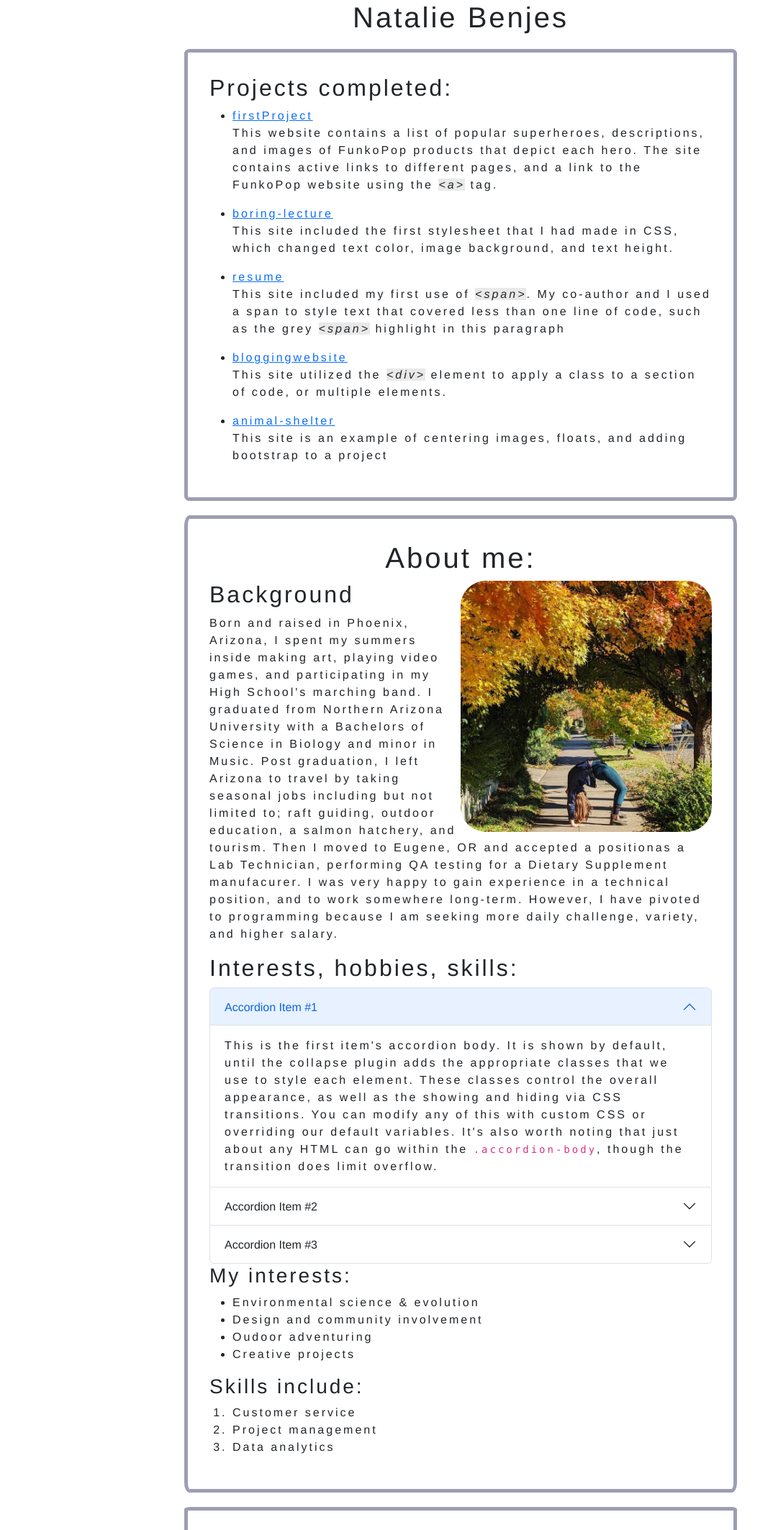
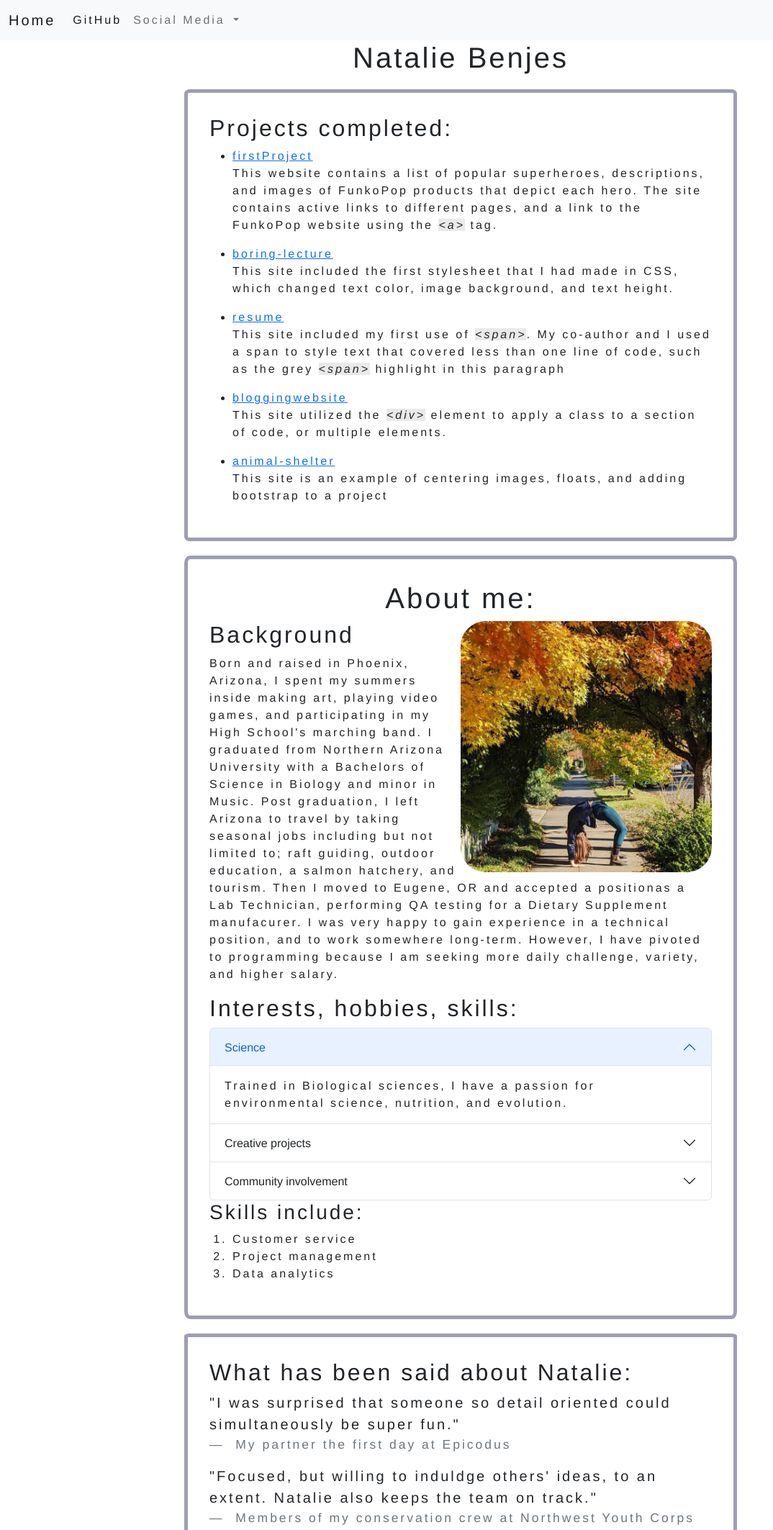
Before and after one commit to nataliebenjes/portfolio, a plain HTML site: page index.html in a window 1280 px wide. Shown: the top 2126 px of the page at 72% size, without its empty margins (0-1074 px from the left). Drawn offline with nearby package versions, Linux system fonts and the light colour scheme.

Commit message:
accordion fix. Photo add. Nav bar add.

```diff
--- a/index.html
+++ b/index.html
@@ -6,6 +6,30 @@
   <title>My portfolio</title>
 </head>
 <body>
+  <nav class="navbar navbar-expand-lg bg-light">
+    <div class="container-fluid">
+      <a class="navbar-brand" href="#">Home</a>
+      <button class="navbar-toggler" type="button" data-bs-toggle="collapse" data-bs-target="#navbarSupportedContent" aria-controls="navbarSupportedContent" aria-expanded="false" aria-label="Toggle navigation">
+        <span class="navbar-toggler-icon"></span>
+      </button>
+      <div class="collapse navbar-collapse" id="navbarSupportedContent">
+        <ul class="navbar-nav me-auto mb-2 mb-lg-0">
+          <li class="nav-item">
+            <a class="nav-link active" aria-current="page" href="https://github.com/nataliebenjes">GitHub</a>
+          </li>
+          <li class="nav-item dropdown">
+            <a class="nav-link dropdown-toggle" href="#" role="button" data-bs-toggle="dropdown" aria-expanded="false">
+              Social Media
+            </a>
+            <ul class="dropdown-menu">
+              <li><a class="dropdown-item" href="https://www.instagram.com/n.benjes/?hl=en">Instagram</a></li>
+              <li><a class="dropdown-item" href="https://www.linkedin.com/in/natalie-benjes-0aa289191/">LinkedIn</a></li>
+            </ul>
+          </li>
+        </ul>
+      </div>
+    </div>
+  </nav>
   <h1>Natalie Benjes</h1>
   <div class="box1">
     <h2>Projects completed:</h2>
@@ -31,47 +55,41 @@
       <div class="accordion-item">
         <h2 class="accordion-header" id="headingOne">
           <button class="accordion-button" type="button" data-bs-toggle="collapse" data-bs-target="#collapseOne" aria-expanded="true" aria-controls="collapseOne">
-            Accordion Item #1
+            Science
           </button>
         </h2>
         <div id="collapseOne" class="accordion-collapse collapse show" aria-labelledby="headingOne" data-bs-parent="#accordionExample">
           <div class="accordion-body">
-            <strong>This is the first item's accordion body.</strong> It is shown by default, until the collapse plugin adds the appropriate classes that we use to style each element. These classes control the overall appearance, as well as the showing and hiding via CSS transitions. You can modify any of this with custom CSS or overriding our default variables. It's also worth noting that just about any HTML can go within the <code>.accordion-body</code>, though the transition does limit overflow.
+            <strong>Trained in Biological sciences</strong>, I have a passion for environmental science, nutrition, and evolution.
           </div>
         </div>
       </div>
       <div class="accordion-item">
         <h2 class="accordion-header" id="headingTwo">
           <button class="accordion-button collapsed" type="button" data-bs-toggle="collapse" data-bs-target="#collapseTwo" aria-expanded="false" aria-controls="collapseTwo">
-            Accordion Item #2
+            Creative projects
           </button>
         </h2>
         <div id="collapseTwo" class="accordion-collapse collapse" aria-labelledby="headingTwo" data-bs-parent="#accordionExample">
           <div class="accordion-body">
-            <strong>This is the second item's accordion body.</strong> It is hidden by default, until the collapse plugin adds the appropriate classes that we use to style each element. These classes control the overall appearance, as well as the showing and hiding via CSS transitions. You can modify any of this with custom CSS or overriding our default variables. It's also worth noting that just about any HTML can go within the <code>.accordion-body</code>, though the transition does limit overflow.
+            <strong>As an avid project completer</strong>, I enjoy creating anything from adobe files, to apolstery, and even automatic watering systems for my garden.
+            <img src="images/upolstery.jpg" class="centered-image" alt="photo of ottoman">
           </div>
         </div>
       </div>
       <div class="accordion-item">
         <h2 class="accordion-header" id="headingThree">
           <button class="accordion-button collapsed" type="button" data-bs-toggle="collapse" data-bs-target="#collapseThree" aria-expanded="false" aria-controls="collapseThree">
-            Accordion Item #3
+            Community involvement
           </button>
         </h2>
         <div id="collapseThree" class="accordion-collapse collapse" aria-labelledby="headingThree" data-bs-parent="#accordionExample">
           <div class="accordion-body">
-            <strong>This is the third item's accordion body.</strong> It is hidden by default, until the collapse plugin adds the appropriate classes that we use to style each element. These classes control the overall appearance, as well as the showing and hiding via CSS transitions. You can modify any of this with custom CSS or overriding our default variables. It's also worth noting that just about any HTML can go within the <code>.accordion-body</code>, though the transition does limit overflow.
+            <strong>As a former community member of Eugene</strong>, I participated in trail maintenance volunteer groups, a brazilian drumming ensemble, and hosted a variety of events. I hope to use my future coding skills to collaborate on indipendent projects that benifit my new community of Portland, OR.
           </div>
         </div>
       </div>
     </div>
-    <h3>My interests: </h3>
-      <ul>
-        <li>Environmental science & evolution</li>
-        <li>Design and community involvement</li>
-        <li>Oudoor adventuring</li>
-        <li>Creative projects</li>
-      </ul>
     <h3>Skills include:</h3>
       <ol>
         <li>Customer service</li>
@@ -85,17 +103,22 @@
       <blockquote class="blockquote">
         <p>"I was surprised that someone so detail oriented could simultaneously be super fun."</p>
         <figcaption class="blockquote-footer">
-          My partner the first day a Epicodus
+          My partner the first day at Epicodus
         </figcaption>
     </figure>
     <figure>
       <blockquote class="blockquote">
-        <p>"Focused, but willing to induldge other's wild ideas, to an extent. Natalie keeps the team on track."</p>
+        <p>"Focused, but willing to induldge others' ideas, to an extent. Natalie also keeps the team on track."</p>
         <figcaption class="blockquote-footer">
           Members of my conservation crew at Northwest Youth Corps
         </figcaption>
     </figure>
     </div>
   </div>
+  <script
+  src="https://cdn.jsdelivr.net/npm/bootstrap@5.2.3/dist/js/bootstrap.bundle.min.js"
+  integrity="sha384-kenU1KFdBIe4zVF0s0G1M5b4hcpxyD9F7jL+jjXkk+Q2h455rYXK/7HAuoJl+0I4"
+  crossorigin="anonymous">
+</script>
 </body>
 </html>
```
Also changed, not shown: images/upolstery.jpg (added), 1 other file.
